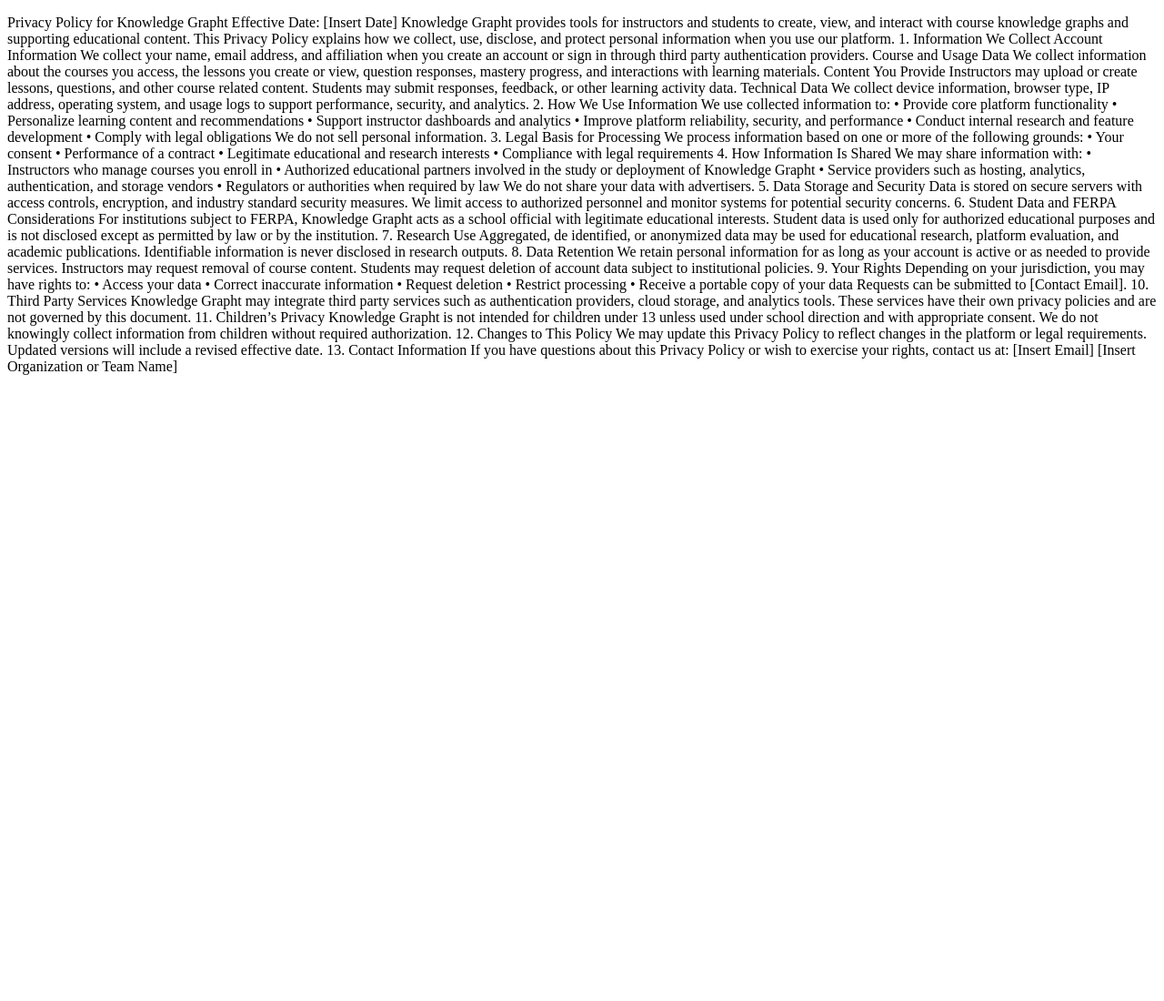
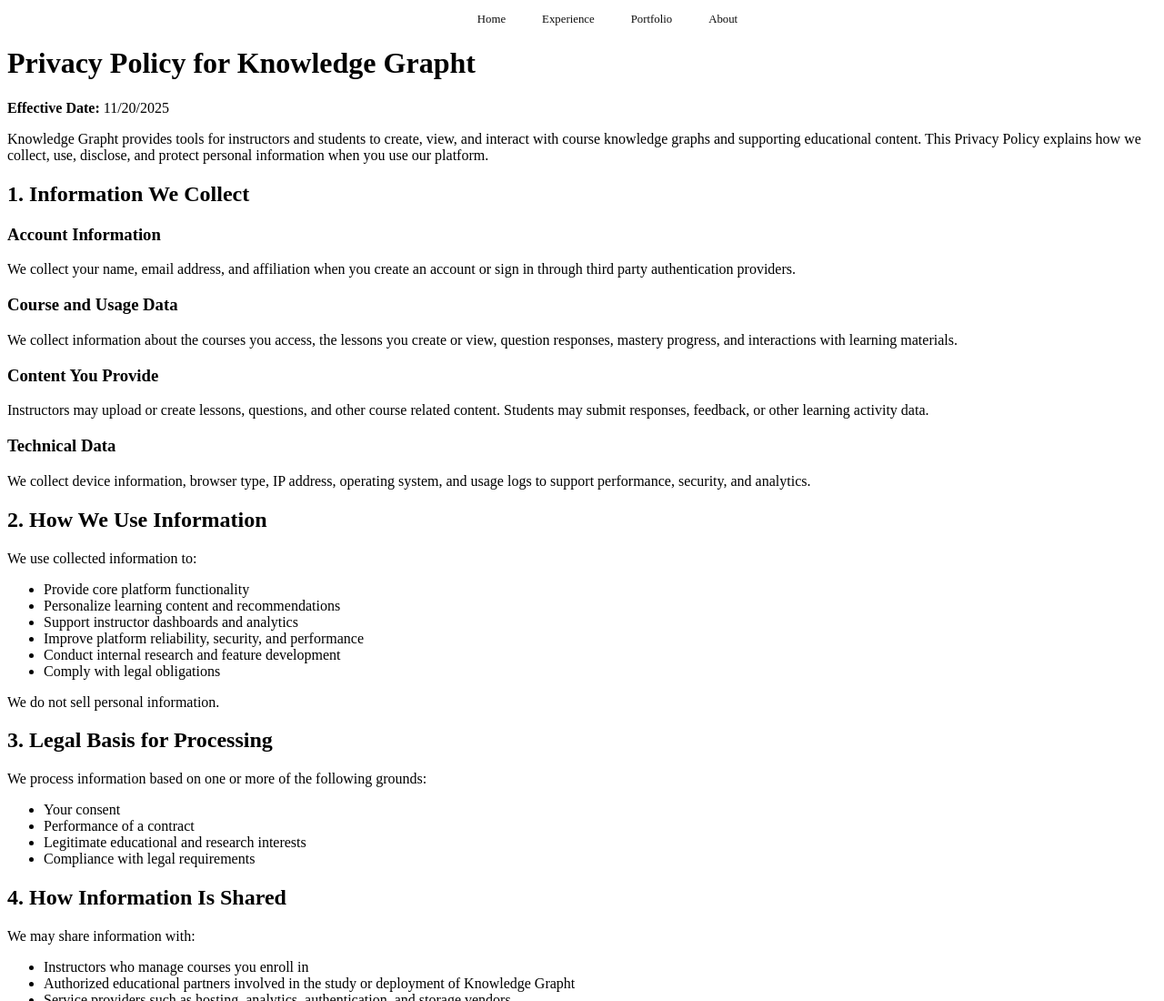
Before and after one commit to thomas-rife/thomas-rife.github.io, a plain HTML site: page src/privacy-policy.html in a window 1280 px wide. Shown: the top 1100 px of the page at 91% size. Before the commit the page ends 800 px from the top, so only its background shows below. Drawn offline with Linux system fonts and the light colour scheme; a web font is replaced by a local one.

Commit message:
adding privacy updates

```diff
--- a/src/privacy-policy.html
+++ b/src/privacy-policy.html
@@ -3,68 +3,186 @@
   <head>
     <meta charset="UTF-8" />
     <meta name="viewport" content="width=device-width, initial-scale=1.0" />
-    <title>Thomas Rife</title>
+    <title>Knowledge Grapht Privacy Policy</title>
     <link rel="stylesheet" href="/src/header.css" />
+    <link rel="stylesheet" href="/index.css" />
   </head>
+  <header class="navbar">
+    <!-- <a href="#" class="logo">Apple</a> -->
+    <nav>
+      <ul class="nav-links">
+        <li><a href="/index.html">Home</a></li>
+        <li class="dropdown">
+          <a href="/src/experience/experience.html">Experience</a>
+          <ul class="dropdown-content">
+            <li><a href="/src/experience/hyel.html">HYEL</a></li>
+            <li><a href="/src/experience/nreip2024.html">NREIP</a></li>
+          </ul>
+        </li>
+        <li class="dropdown">
+          <a href="/src/portfolio/portfolio.html">Portfolio</a>
+          <ul class="dropdown-content">
+            <li><a href="/src/portfolio/python.html">Python</a></li>
+            <li><a href="/src/portfolio/swift.html">Swift</a></li>
+            <li><a href="/src/portfolio/javascript.html">JavaScript</a></li>
+            <li><a href="/src/portfolio/react.html">React.js</a></li>
+            <li><a href="/src/portfolio/html-css.html">HTML/CSS</a></li>
+          </ul>
+        </li>
+        <li><a href="/src/about/about.html">About</a></li>
+      </ul>
+    </nav>
+  </header>
   <body>
-    <p>
-      Privacy Policy for Knowledge Grapht Effective Date: [Insert Date]
-      Knowledge Grapht provides tools for instructors and students to create,
-      view, and interact with course knowledge graphs and supporting educational
-      content. This Privacy Policy explains how we collect, use, disclose, and
-      protect personal information when you use our platform. 1. Information We
-      Collect Account Information We collect your name, email address, and
-      affiliation when you create an account or sign in through third party
-      authentication providers. Course and Usage Data We collect information
-      about the courses you access, the lessons you create or view, question
-      responses, mastery progress, and interactions with learning materials.
-      Content You Provide Instructors may upload or create lessons, questions,
-      and other course related content. Students may submit responses, feedback,
-      or other learning activity data. Technical Data We collect device
-      information, browser type, IP address, operating system, and usage logs to
-      support performance, security, and analytics. 2. How We Use Information We
-      use collected information to: • Provide core platform functionality •
-      Personalize learning content and recommendations • Support instructor
-      dashboards and analytics • Improve platform reliability, security, and
-      performance • Conduct internal research and feature development • Comply
-      with legal obligations We do not sell personal information. 3. Legal Basis
-      for Processing We process information based on one or more of the
-      following grounds: • Your consent • Performance of a contract • Legitimate
-      educational and research interests • Compliance with legal requirements 4.
-      How Information Is Shared We may share information with: • Instructors who
-      manage courses you enroll in • Authorized educational partners involved in
-      the study or deployment of Knowledge Grapht • Service providers such as
-      hosting, analytics, authentication, and storage vendors • Regulators or
-      authorities when required by law We do not share your data with
-      advertisers. 5. Data Storage and Security Data is stored on secure servers
-      with access controls, encryption, and industry standard security measures.
-      We limit access to authorized personnel and monitor systems for potential
-      security concerns. 6. Student Data and FERPA Considerations For
-      institutions subject to FERPA, Knowledge Grapht acts as a school official
-      with legitimate educational interests. Student data is used only for
-      authorized educational purposes and is not disclosed except as permitted
-      by law or by the institution. 7. Research Use Aggregated, de identified,
-      or anonymized data may be used for educational research, platform
-      evaluation, and academic publications. Identifiable information is never
-      disclosed in research outputs. 8. Data Retention We retain personal
-      information for as long as your account is active or as needed to provide
-      services. Instructors may request removal of course content. Students may
-      request deletion of account data subject to institutional policies. 9.
-      Your Rights Depending on your jurisdiction, you may have rights to: •
-      Access your data • Correct inaccurate information • Request deletion •
-      Restrict processing • Receive a portable copy of your data Requests can be
-      submitted to [Contact Email]. 10. Third Party Services Knowledge Grapht
-      may integrate third party services such as authentication providers, cloud
-      storage, and analytics tools. These services have their own privacy
-      policies and are not governed by this document. 11. Children’s Privacy
-      Knowledge Grapht is not intended for children under 13 unless used under
-      school direction and with appropriate consent. We do not knowingly collect
-      information from children without required authorization. 12. Changes to
-      This Policy We may update this Privacy Policy to reflect changes in the
-      platform or legal requirements. Updated versions will include a revised
-      effective date. 13. Contact Information If you have questions about this
-      Privacy Policy or wish to exercise your rights, contact us at: [Insert
-      Email] [Insert Organization or Team Name]
-    </p>
+    <main class="page-container">
+      <h1 style="padding-top: 30px">Privacy Policy for Knowledge Grapht</h1>
+
+      <p><strong>Effective Date:</strong> 11/20/2025</p>
+
+      <p>
+        Knowledge Grapht provides tools for instructors and students to create,
+        view, and interact with course knowledge graphs and supporting
+        educational content. This Privacy Policy explains how we collect, use,
+        disclose, and protect personal information when you use our platform.
+      </p>
+
+      <h2>1. Information We Collect</h2>
+
+      <h3>Account Information</h3>
+      <p>
+        We collect your name, email address, and affiliation when you create an
+        account or sign in through third party authentication providers.
+      </p>
+
+      <h3>Course and Usage Data</h3>
+      <p>
+        We collect information about the courses you access, the lessons you
+        create or view, question responses, mastery progress, and interactions
+        with learning materials.
+      </p>
+
+      <h3>Content You Provide</h3>
+      <p>
+        Instructors may upload or create lessons, questions, and other course
+        related content. Students may submit responses, feedback, or other
+        learning activity data.
+      </p>
+
+      <h3>Technical Data</h3>
+      <p>
+        We collect device information, browser type, IP address, operating
+        system, and usage logs to support performance, security, and analytics.
+      </p>
+
+      <h2>2. How We Use Information</h2>
+      <p>We use collected information to:</p>
+      <ul>
+        <li>Provide core platform functionality</li>
+        <li>Personalize learning content and recommendations</li>
+        <li>Support instructor dashboards and analytics</li>
+        <li>Improve platform reliability, security, and performance</li>
+        <li>Conduct internal research and feature development</li>
+        <li>Comply with legal obligations</li>
+      </ul>
+      <p>We do not sell personal information.</p>
+
+      <h2>3. Legal Basis for Processing</h2>
+      <p>
+        We process information based on one or more of the following grounds:
+      </p>
+      <ul>
+        <li>Your consent</li>
+        <li>Performance of a contract</li>
+        <li>Legitimate educational and research interests</li>
+        <li>Compliance with legal requirements</li>
+      </ul>
+
+      <h2>4. How Information Is Shared</h2>
+      <p>We may share information with:</p>
+      <ul>
+        <li>Instructors who manage courses you enroll in</li>
+        <li>
+          Authorized educational partners involved in the study or deployment of
+          Knowledge Grapht
+        </li>
+        <li>
+          Service providers such as hosting, analytics, authentication, and
+          storage vendors
+        </li>
+        <li>Regulators or authorities when required by law</li>
+      </ul>
+      <p>We do not share your data with advertisers.</p>
+
+      <h2>5. Data Storage and Security</h2>
+      <p>
+        Data is stored on secure servers with access controls, encryption, and
+        industry standard security measures. We limit access to authorized
+        personnel and monitor systems for potential security concerns.
+      </p>
+
+      <h2>6. Student Data and FERPA Considerations</h2>
+      <p>
+        For institutions subject to FERPA, Knowledge Grapht acts as a school
+        official with legitimate educational interests. Student data is used
+        only for authorized educational purposes and is not disclosed except as
+        permitted by law or by the institution.
+      </p>
+
+      <h2>7. Research Use</h2>
+      <p>
+        Aggregated, de identified, or anonymized data may be used for
+        educational research, platform evaluation, and academic publications.
+        Identifiable information is never disclosed in research outputs.
+      </p>
+
+      <h2>8. Data Retention</h2>
+      <p>
+        We retain personal information for as long as your account is active or
+        as needed to provide services. Instructors may request removal of course
+        content. Students may request deletion of account data subject to
+        institutional policies.
+      </p>
+
+      <h2>9. Your Rights</h2>
+      <p>Depending on your jurisdiction, you may have rights to:</p>
+      <ul>
+        <li>Access your data</li>
+        <li>Correct inaccurate information</li>
+        <li>Request deletion</li>
+        <li>Restrict processing</li>
+        <li>Receive a portable copy of your data</li>
+      </ul>
+      <p>Requests can be submitted to [Contact Email].</p>
+
+      <h2>10. Third Party Services</h2>
+      <p>
+        Knowledge Grapht may integrate third party services such as
+        authentication providers, cloud storage, and analytics tools. These
+        services have their own privacy policies and are not governed by this
+        document.
+      </p>
+
+      <h2>11. Children’s Privacy</h2>
+      <p>
+        Knowledge Grapht is not intended for children under 13 unless used under
+        school direction and with appropriate consent. We do not knowingly
+        collect information from children without required authorization.
+      </p>
+
+      <h2>12. Changes to This Policy</h2>
+      <p>
+        We may update this Privacy Policy to reflect changes in the platform or
+        legal requirements. Updated versions will include a revised effective
+        date.
+      </p>
+
+      <h2>13. Contact Information</h2>
+      <p>
+        If you have questions about this Privacy Policy or wish to exercise your
+        rights, contact us at:<br />
+        knowledgegrapht@gmail.com<br />
+        Knowledge Grapht
+      </p>
+    </main>
   </body>
 </html>
```
